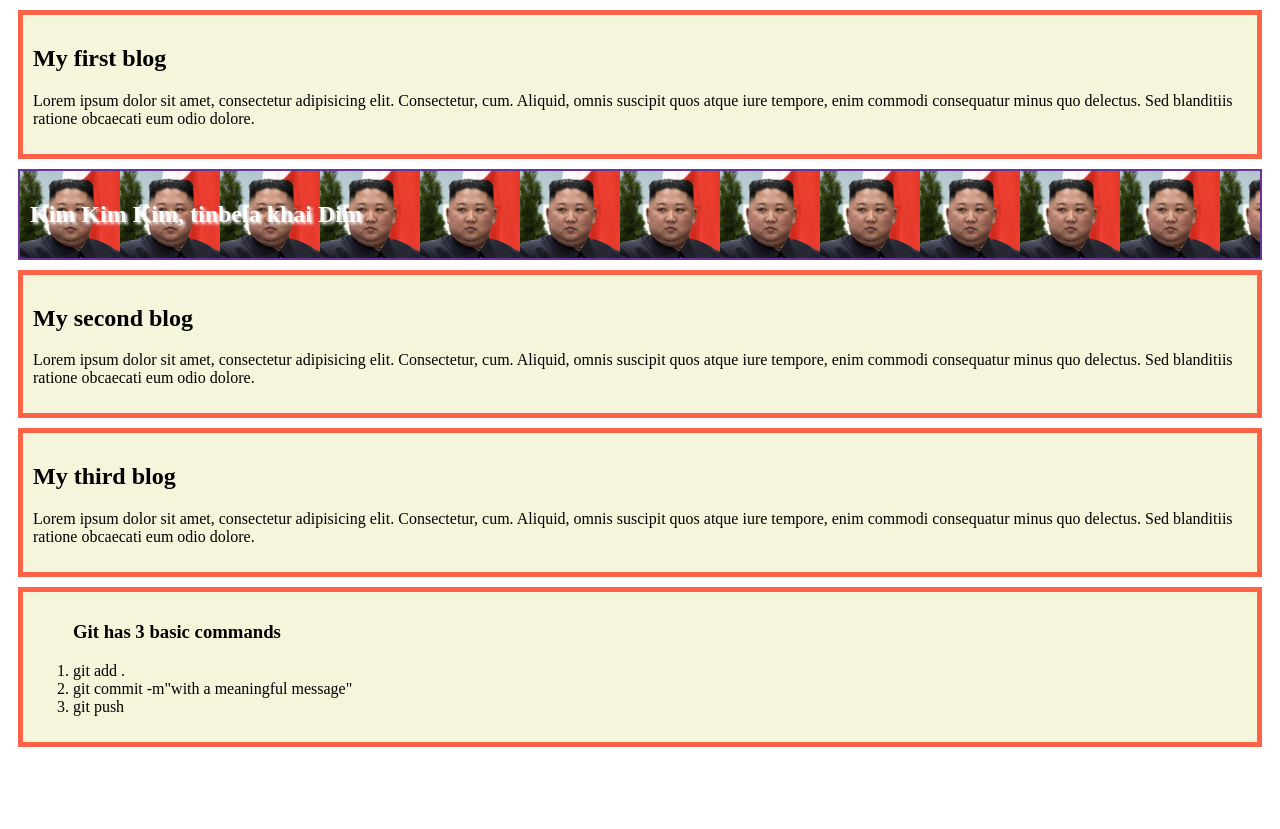
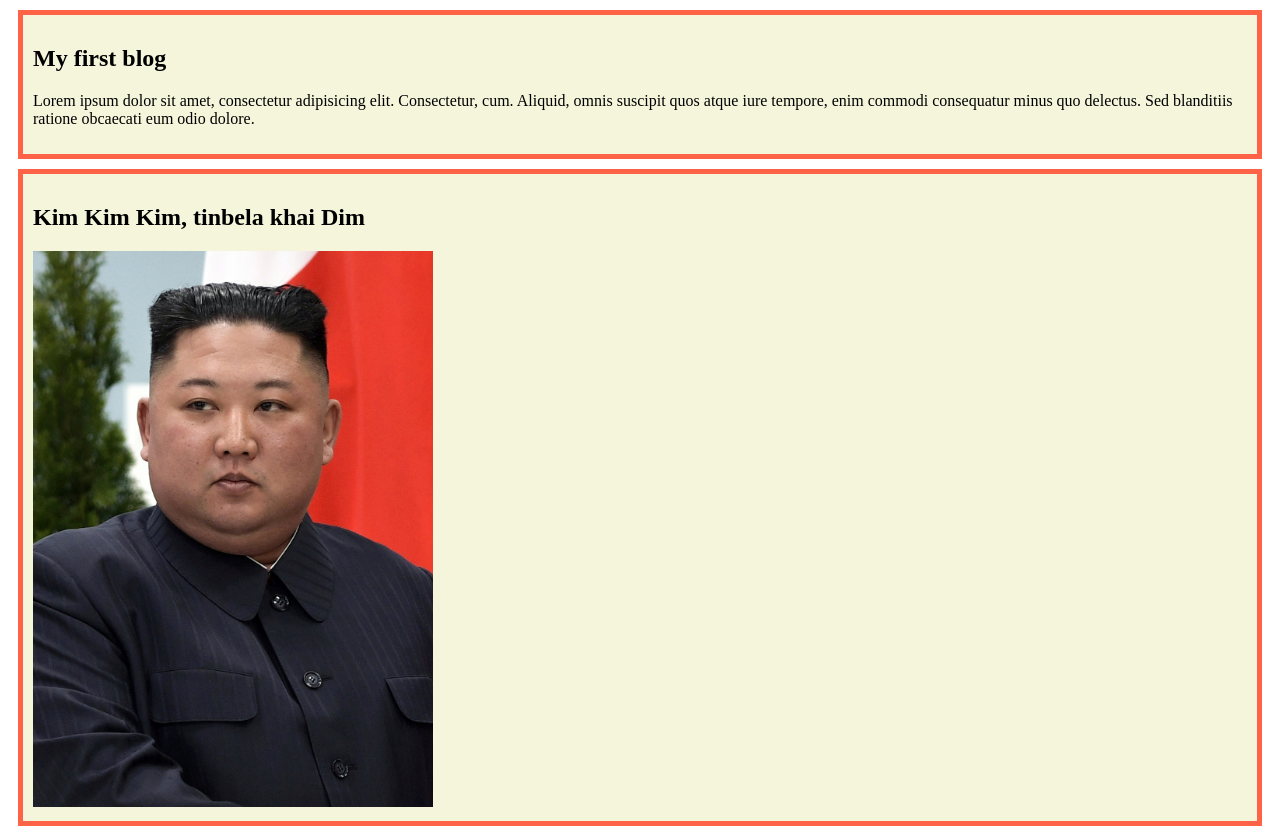
Before and after one commit to SheikhAzizDotCom/github-repo-practice-recap, a plain HTML site: page index.html in a window 1280 px wide. Shown: the top 829 px of the page. Before the commit the page ends 800 px from the top, so only its background shows below. Drawn offline with Linux system fonts and the light colour scheme.

Commit message:
added Kim's image as a image with 400px width

```diff
--- a/index.html
+++ b/index.html
@@ -12,9 +12,9 @@
         <p>Lorem ipsum dolor sit amet, consectetur adipisicing elit. Consectetur, cum. Aliquid, omnis suscipit quos atque iure tempore, enim commodi consequatur minus quo delectus. Sed blanditiis ratione obcaecati eum odio dolore.</p>
     </div>
 
-    <div class="kim-img">
-        <h2 style="color: white; text-shadow: 2px 2px 3px;">Kim Kim Kim, tinbela khai Dim</h2>
-        <!-- <img src="images/Kim.jpg" alt=""> -->
+    <div class="blog">
+        <h2>Kim Kim Kim, tinbela khai Dim</h2>
+        <img width="400px" src="images/Kim.jpg" alt="">
     </div>
 
     <div class="blog">
--- a/styles/blog.css
+++ b/styles/blog.css
@@ -5,11 +5,11 @@
     margin: 10px;
 }
 
-.kim-img{
+/* .kim-img{
     background-image: url(/images/Kim.jpg);
     background-size: 100px;
     border: 2px solid rebeccapurple;
     margin: 10px;
     padding: 10px;
     /* background-image: cover ; */
-}
+} */
```
